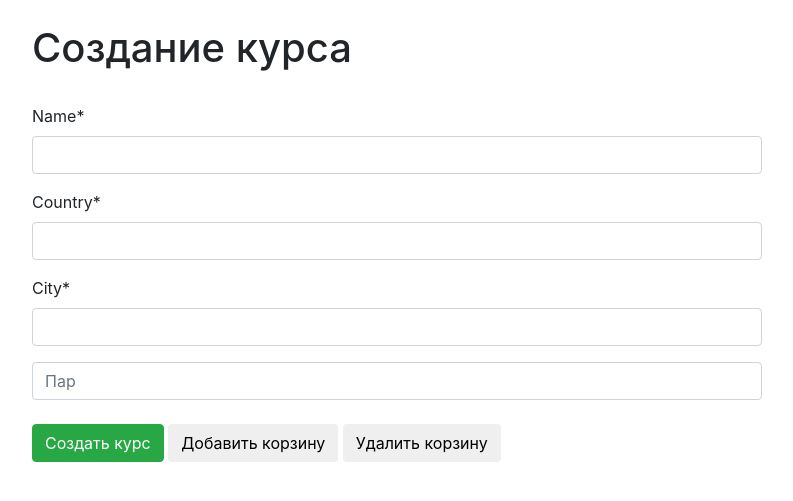
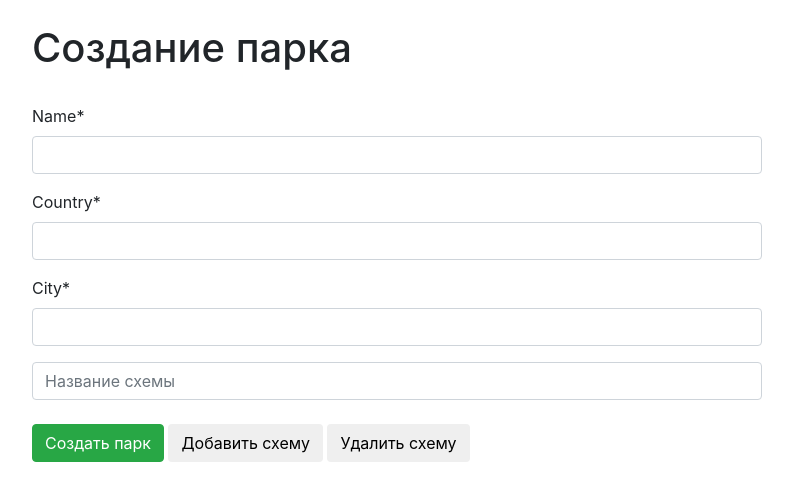
Before and after one commit to Zaskars/django_discgolf, a Django app: page /course/create/ in a window 1280 px wide. Shown: the part 56-557 px from the top of the page, without its empty margins (243-1036 px from the left). Run offline with Django 4.2, Linux system fonts and the light colour scheme; some libraries are stand-ins or nearby versions.

Commit message:
depending update, +layouts

```diff
--- a/main/templates/course_create.html
+++ b/main/templates/course_create.html
@@ -4,41 +4,41 @@
 {% load crispy_forms_tags %}
 
 {% block scripts %}
-<script src="{% static 'assets/js/baskets.js' %}"></script>
+<script src="{% static 'assets/js/layouts.js' %}"></script>
 {% endblock %}
 {% block content %}
 <head>
     <meta charset="UTF-8">
-    <title>Создание курса</title>
+    <title>Создание парка</title>
 </head>
-<h1>Создание курса</h1>
+<h1>Создание парка</h1>
 <br>
 <form method="post">
     {% csrf_token %}
     {{ form|crispy }}
-    <div class="basket-append" id="basket_append">
-        {% if baskets %}
-        <input type="hidden" id="num_basket" name="num_basket"
-               value="{{ baskets|length }}">
-        {% for basket in baskets %}
-        <div class="basket input-group">
-            <input placeholder="Пар" value="{{ basket.url }}"
-                   type="number" class="form-control"
-                   id="basket{{ forloop.counter }}"
-                   name="basket{{ forloop.counter }}">
+    <div class="layout-append" id="layout_append">
+        {% if layouts %}
+        <input type="hidden" id="num_layout" name="num_layout"
+               value="{{ layouts|length }}">
+        {% for layout in layouts %}
+        <div class="layout input-group">
+            <input placeholder="Название схемы" value="{{ layout.url }}"
+                   type="text" class="form-control"
+                   id="layout{{ forloop.counter }}"
+                   name="layout{{ forloop.counter }}">
         </div>
         {% endfor %}
         {% else %}
-        <input type="hidden" id="num_basket" name="num_basket" value="1">
-        <div class="basket input-group">
-            <input placeholder="Пар" class="form-control" type="number"
-                   id="basket1" name="basket1">
+        <input type="hidden" id="num_layout" name="num_layout" value="1">
+        <div class="layout input-group">
+            <input placeholder="Название схемы" class="form-control" type="text"
+                   id="layout1" name="layout1">
         </div>
         {% endif %}
     </div>
     <br>
-    <button type="submit" class="btn btn-success">Создать курс</button>
-    <button type="button" class="btn" onclick="new_basket()">Добавить корзину</button>
-    <button type="button" class="btn" onclick="delete_basket()">Удалить корзину</button>
+    <button type="submit" class="btn btn-success">Создать парк</button>
+    <button type="button" class="btn" onclick="new_layout()">Добавить схему</button>
+    <button type="button" class="btn" onclick="delete_layout()">Удалить схему</button>
 </form>
 {% endblock %}
--- a/main/views/course.py
+++ b/main/views/course.py
@@ -2,7 +2,7 @@ from django.contrib.auth.mixins import LoginRequiredMixin
 from django.db.models import Count, Sum
 from django.views.generic import ListView
 from django.views.generic.edit import CreateView
-from main.models import Course, Basket
+from main.models import Course, Layout
 from main.forms.course_create import CourseForm
 from django.urls import reverse_lazy
 
@@ -15,15 +15,13 @@ class CourseCreateView(CreateView):
 
     def form_valid(self, form):
         response = super(CourseCreateView, self).form_valid(form)
-        baskets_count = int(self.request.POST.get("num_basket"))
+        layouts_count = int(self.request.POST.get("num_layout"))
 
-        for i in range(1, baskets_count + 1):
-            basket_par = self.request.POST.get(f"basket{i}")
-            if basket_par:
-                # Создание или обновление объекта basket
-                Basket.objects.create(
-                    course=self.object, basket_number=i, par=basket_par
-                )
+        for i in range(1, layouts_count + 1):
+            layout_name = self.request.POST.get(f"layout{i}")
+            if layout_name:
+                # Создание или обновление объекта layout
+                Layout.objects.create(course=self.object, name=layout_name)
 
         return response
 
@@ -36,7 +34,5 @@ class CourseListView(LoginRequiredMixin, ListView):
     redirect_field_name = "redirect_to"
 
     def get_queryset(self):
-        queryset = Course.objects.annotate(
-            total_par=Sum("baskets__par"), baskets_count=Count("baskets")
-        )
+        queryset = Course.objects.annotate(layouts_count=Count("layouts"))
         return queryset
```
Also changed, not shown: main/templates/course_list.html (+5 -6 lines).
